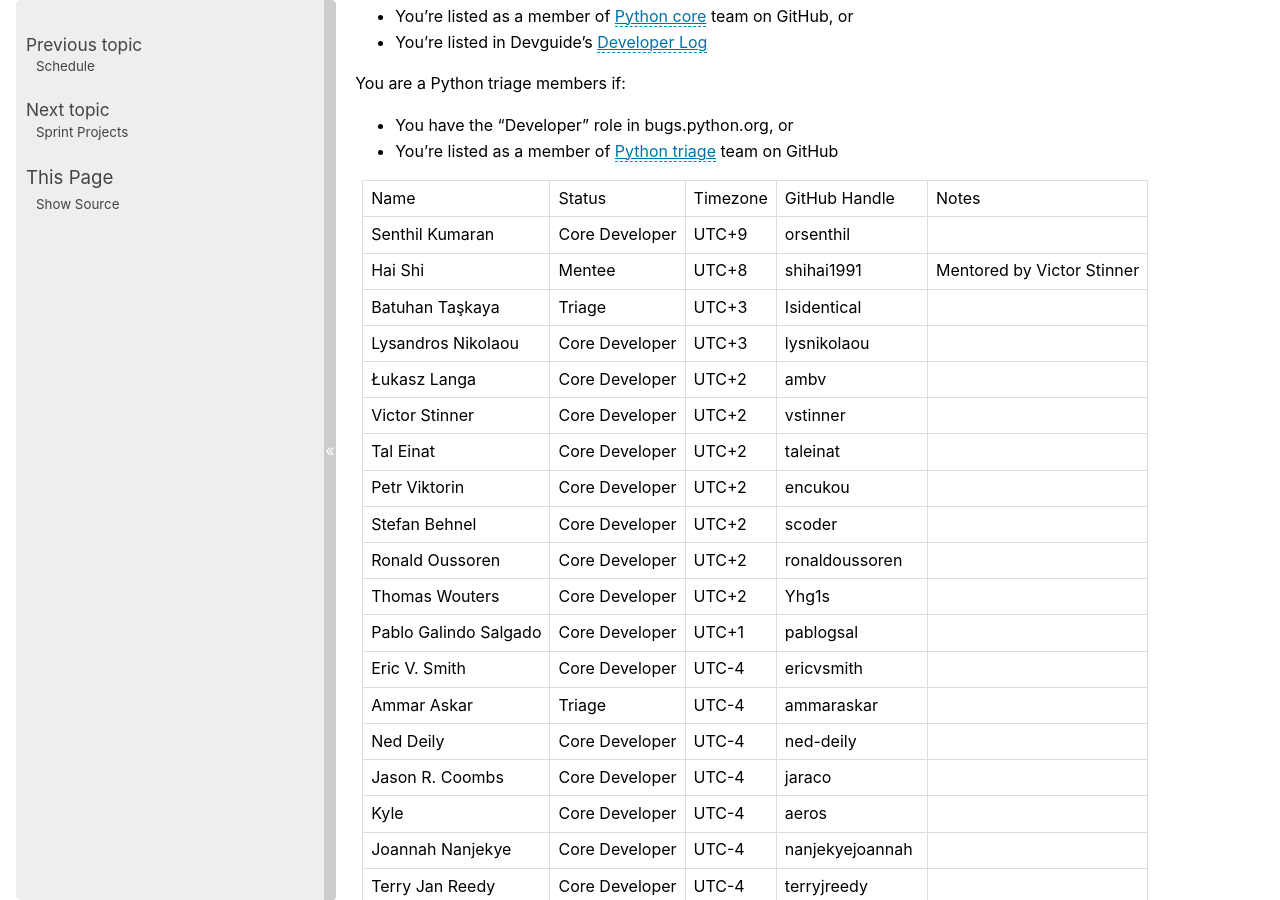
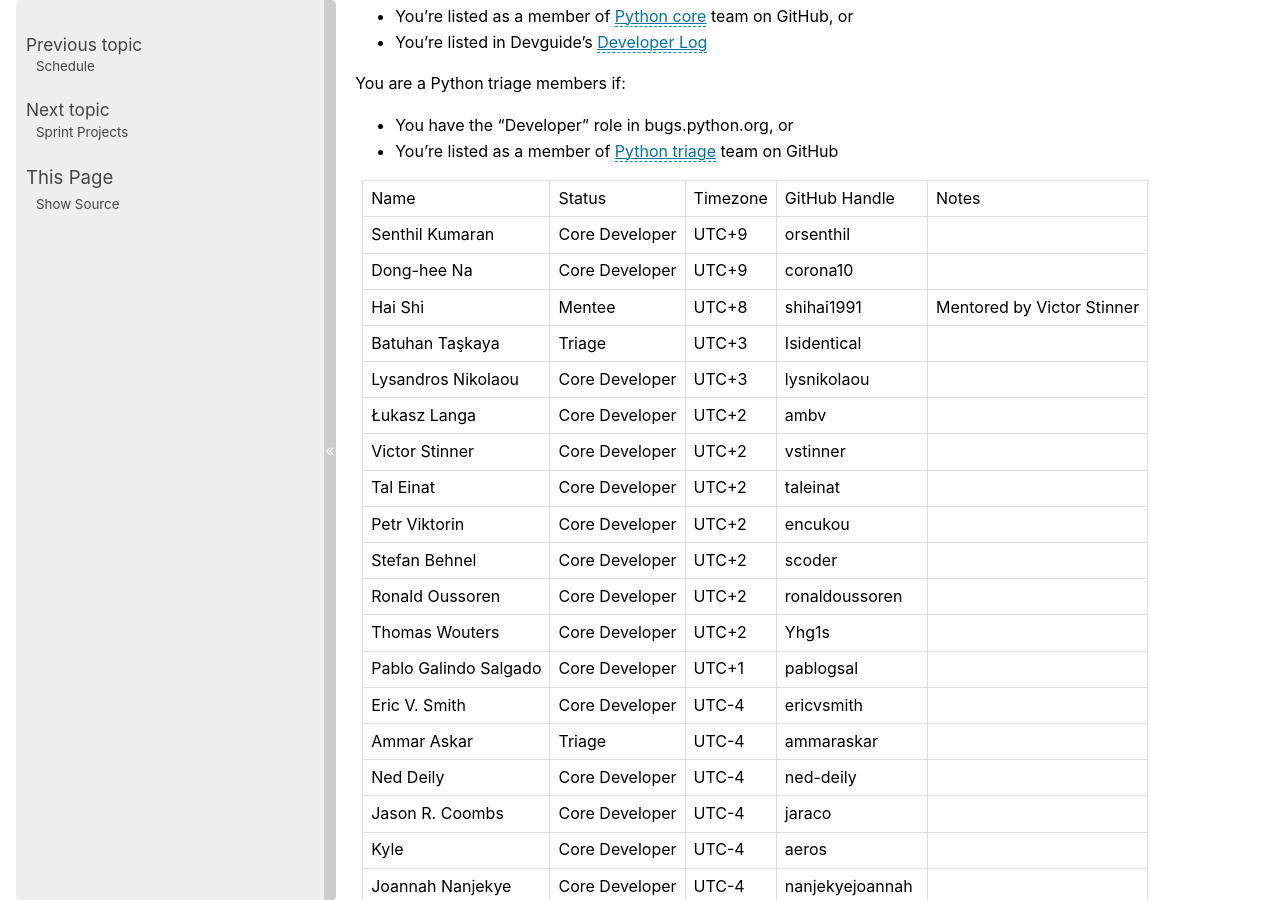
Before and after one commit to python/core-sprint, a Sphinx documentation site: the page built from docs/participants.rst, in a window 1280 px wide and 900 px high, scrolled down 415 px. Built offline with Sphinx 7.4.7, drawn with Linux system fonts in a browser that asks for light colours.

Commit message:
Add new participant: Dong-hee Na (#26)

```diff
--- a/docs/participants.rst
+++ b/docs/participants.rst
@@ -35,6 +35,8 @@
 | Name                   | Status            | Timezone  | GitHub Handle     | Notes                                |
 +------------------------+-------------------+-----------+-------------------+--------------------------------------+
 | Senthil Kumaran        | Core Developer    | UTC+9     | orsenthil         |                                      |
++------------------------+-------------------+-----------+-------------------+--------------------------------------+
+| Dong-hee Na            | Core Developer    | UTC+9     | corona10          |                                      |
 +------------------------+-------------------+-----------+-------------------+--------------------------------------+
 | Hai Shi                | Mentee            | UTC+8     | shihai1991        | Mentored by Victor Stinner           |
 +------------------------+-------------------+-----------+-------------------+--------------------------------------+
```
